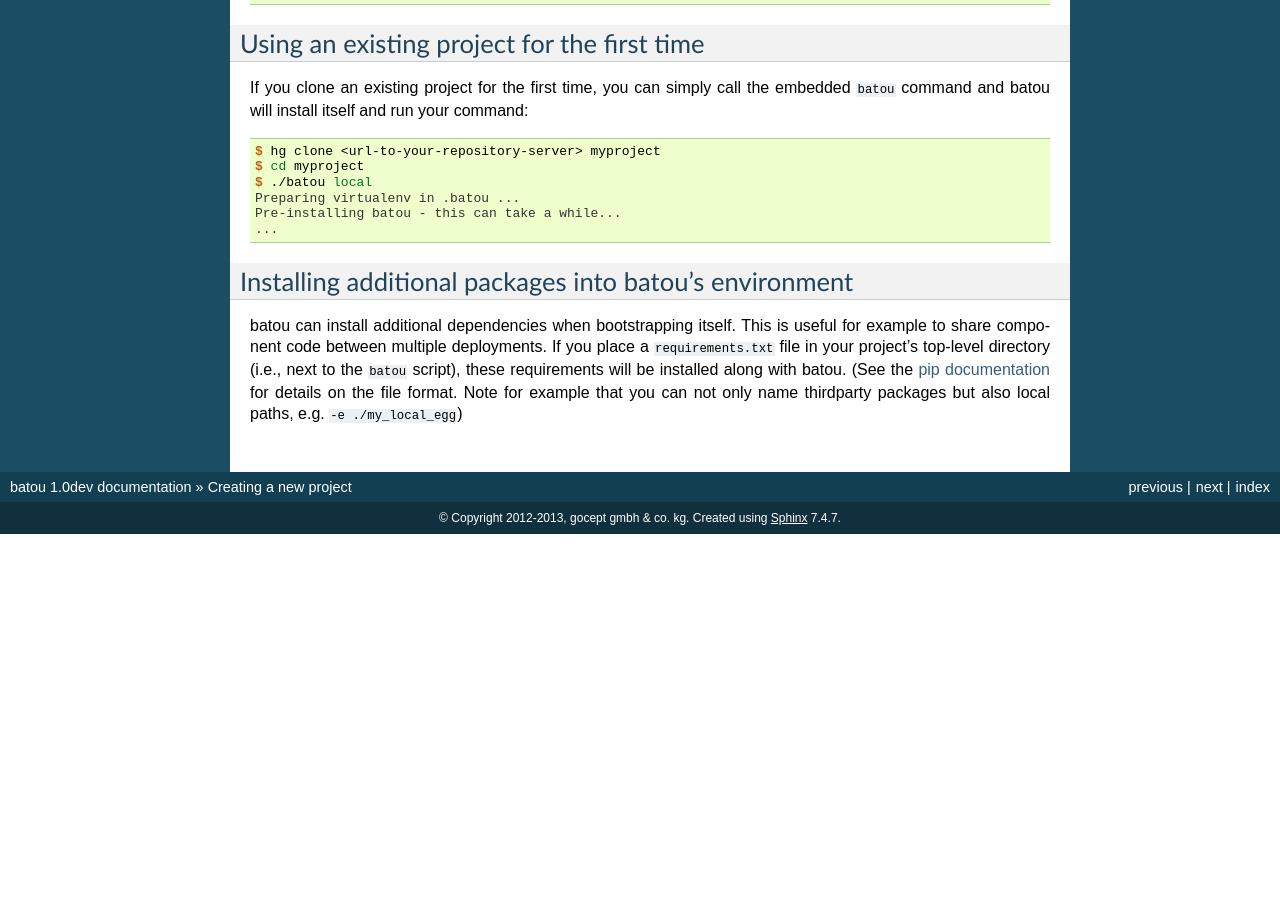
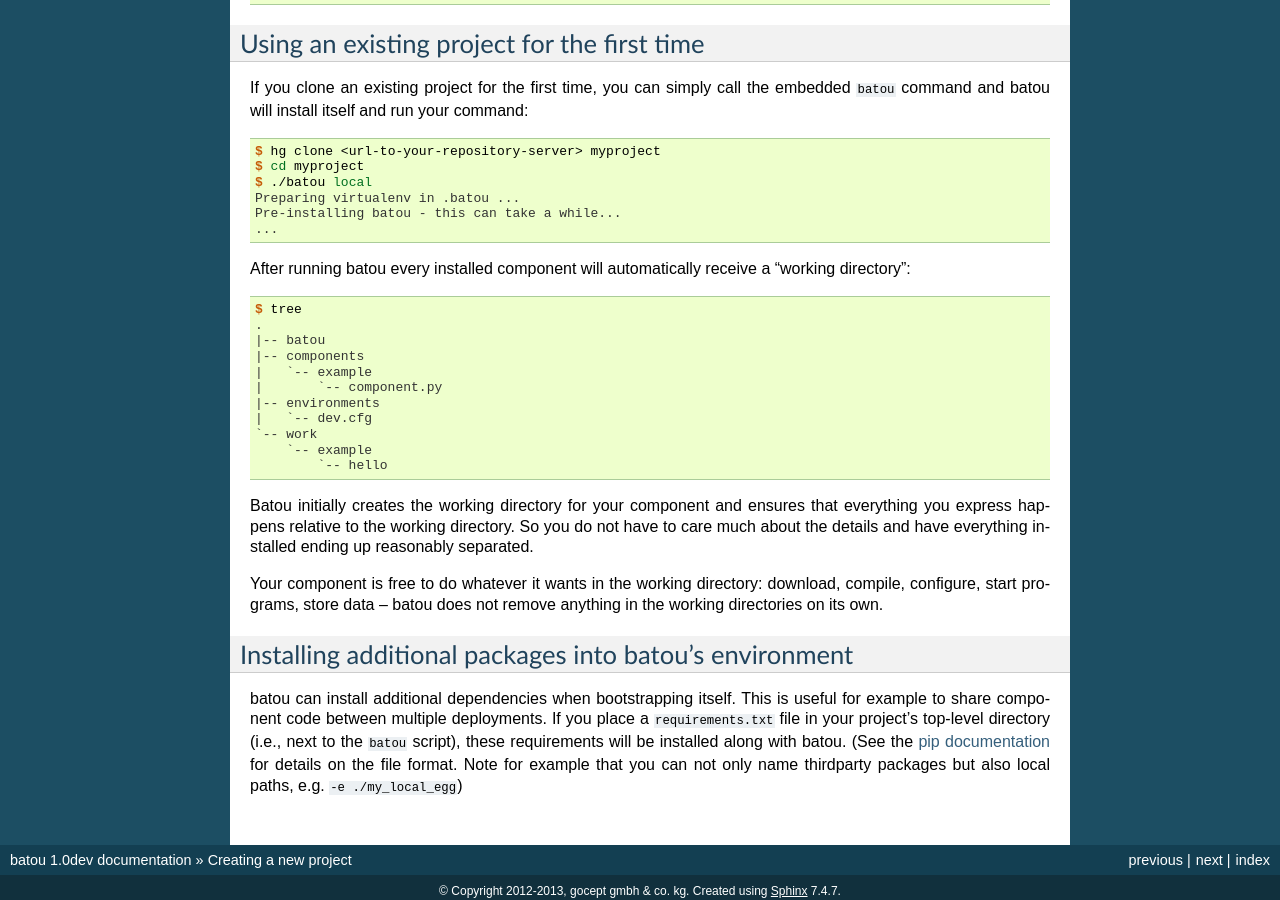
Before and after one commit to flyingcircusio/batou, a Sphinx documentation site: the page built from doc/source/create-new-project.txt, in a window 1280 px wide and 900 px high, scrolled down 1031 px. Built offline with Sphinx 7.4.7, drawn with Linux system fonts in a browser that asks for light colours; before the commit the page ends 1565 px from its top, so only the background shows below that.

Commit message:
Mention the working directory concept during first chapters.
Fixes #13365

```diff
--- a/doc/source/create-new-project.txt
+++ b/doc/source/create-new-project.txt
@@ -79,6 +79,27 @@
     Pre-installing batou - this can take a while...
     ...
 
+After running batou every installed component will automatically receive
+a "working directory":
+
+.. code-block:: console
+
+    $ tree
+    .
+    |-- batou
+    |-- components
+    |   `-- example
+    |       `-- component.py
+    |-- environments
+    |   `-- dev.cfg
+    `-- work
+        `-- example
+            `-- hello
+
+Batou initially creates the working directory for your component and ensures that everything you express happens relative to the working directory. So you do not have to care much about the details and have everything installed ending up reasonably separated.
+
+Your component is free to do whatever it wants in the working directory: download, compile, configure, start programs, store data -- batou does not remove anything in the working directories on its own.
+
 Installing additional packages into batou's environment
 -------------------------------------------------------
 
```
